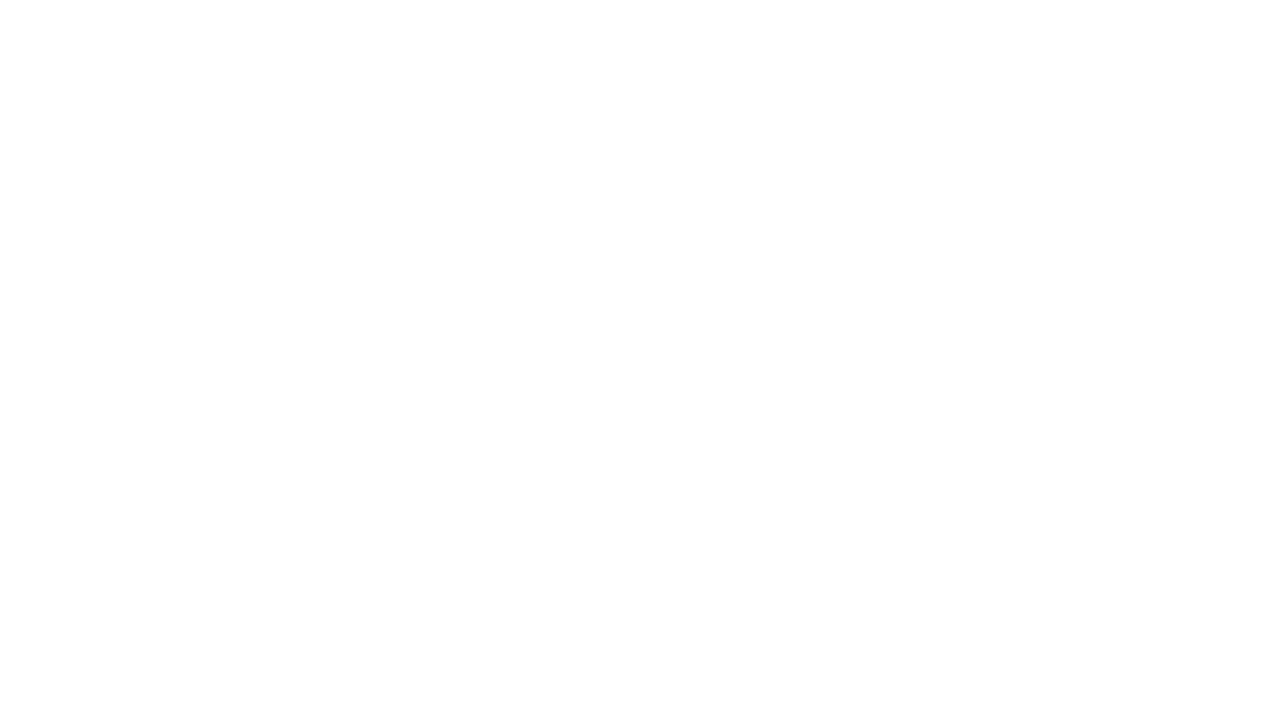
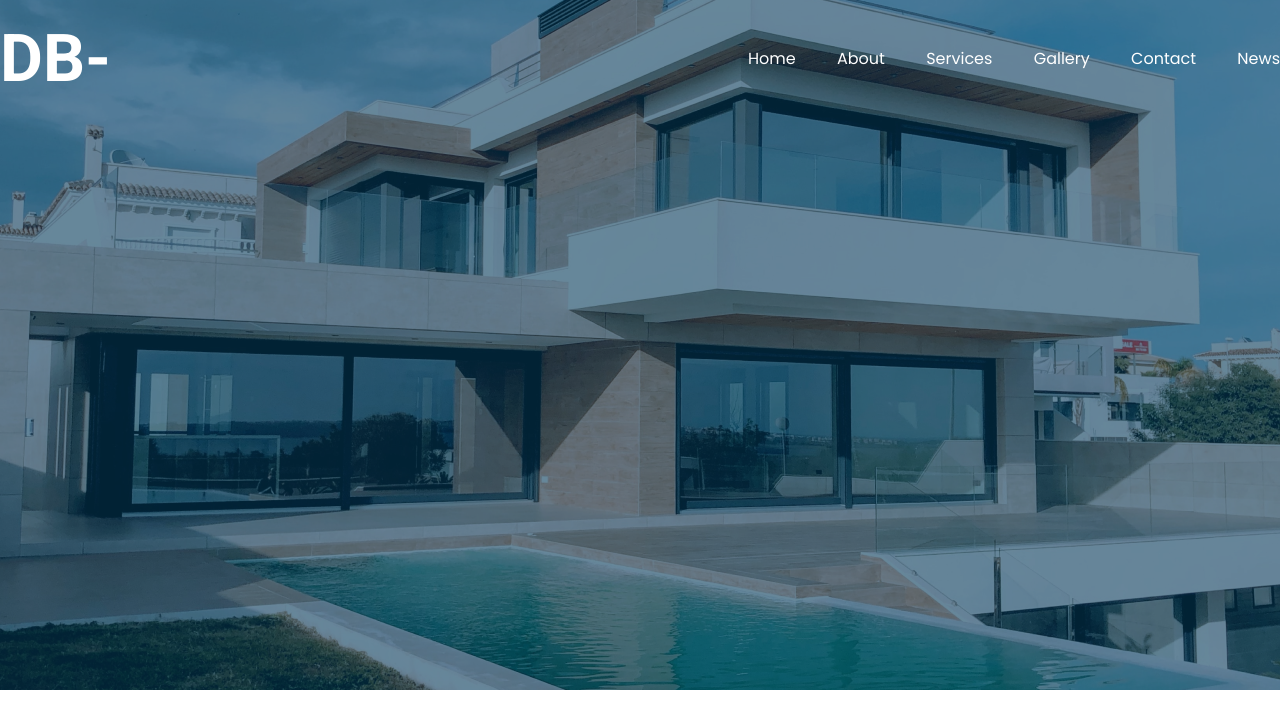
Before and after one commit to Selanis/DB1, a plain HTML site: page index.html in a window 1280 px wide. Drawn offline with Linux system fonts and the light colour scheme.

Commit message:
my commit

```diff
--- a/index.html
+++ b/index.html
@@ -4,9 +4,22 @@
     <meta charset="UTF-8">
     <meta http-equiv="X-UA-Compatible" content="IE=edge">
     <meta name="viewport" content="width=device-width, initial-scale=1.0">
-    <title>Document</title>
+    <title>DB1</title>
+    <link rel="stylesheet" href="css/styles.min.css">
 </head>
 <body>
-
+    <header>
+        <div class="nav">
+            <p>DB-</p>
+            <ul>
+                <li>Home</li>
+                <li>About</li>
+                <li>Services</li>
+                <li>Gallery</li>
+                <li>Contact</li>
+                <li>News</li>
+            </ul>
+        </div>
+    </header>
 </body>
 </html>
--- a/scss/styles.scss
+++ b/scss/styles.scss
@@ -0,0 +1,55 @@
+@import url('https://fonts.googleapis.com/css2?family=Poppins:ital,wght@0,400;0,500;0,700;1,400;1,600&family=Roboto:wght@700&display=swap');
+$blue_color: #056088;
+$black_color: #434343;
+
+* {
+    font-family: "Poppins", sans-serif;
+    font-size: 16px;
+    color: #FFFFFF;
+    margin: 0;
+    padding: 0;
+}
+
+body {
+    width: 100%;
+    height: 100%;
+
+    header {
+        width: 100%;
+        height: 100%;
+        min-height: 690px;
+        background: url('../photo/main_frame.png') center/cover, no-repeat;
+        display: flex;
+        flex-direction: column;
+        align-items: center;
+
+        .nav {
+            width: 100%;
+            max-width: 1288px;
+            display: flex;
+            flex-direction: row;
+            justify-content: space-between;
+            margin-top: 20px;
+
+            p {
+                font-size: 66px;
+                font-family: "Roboto", sans-serif;
+                font-weight: 700;
+            }
+
+            ul {
+                list-style: none;
+                width: 100%;
+                max-width: 532px;
+                display: flex;
+                justify-content: space-between;
+                align-items: center;
+            }
+        }
+
+
+
+    }
+
+
+}
```
Also changed, not shown: css/styles.css, css/styles.min.css (added).
